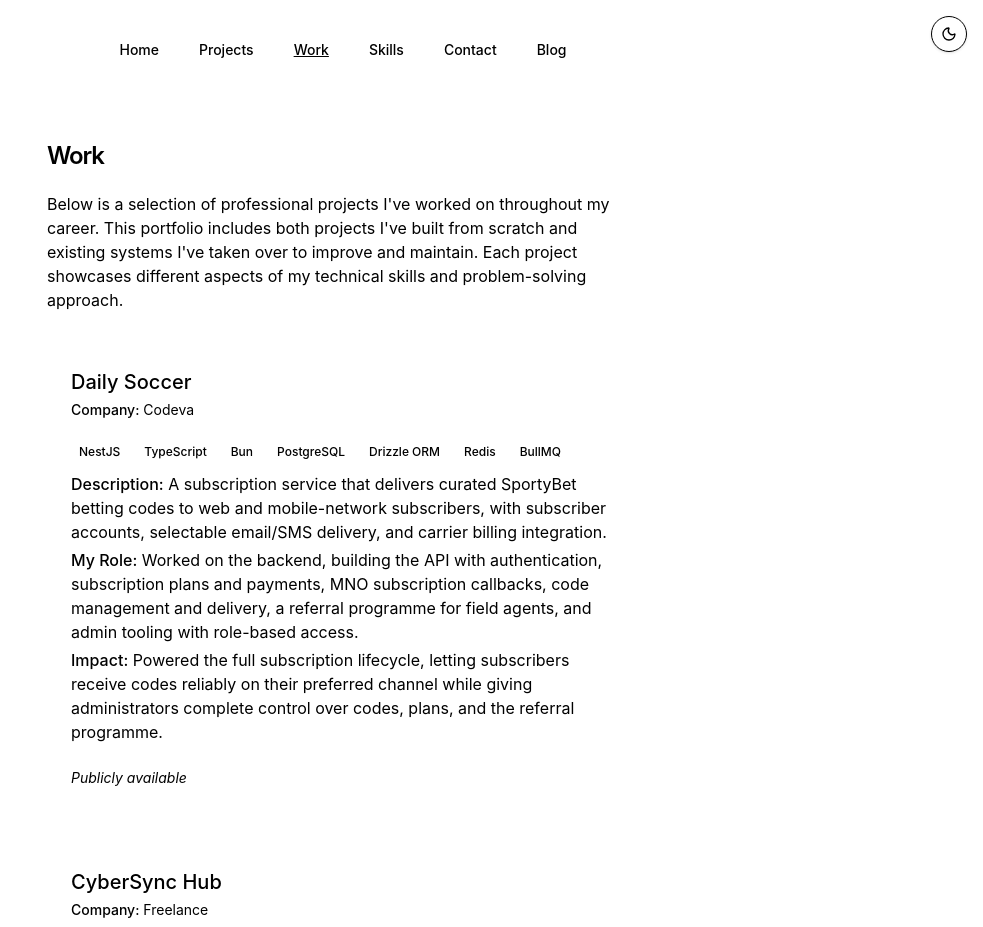
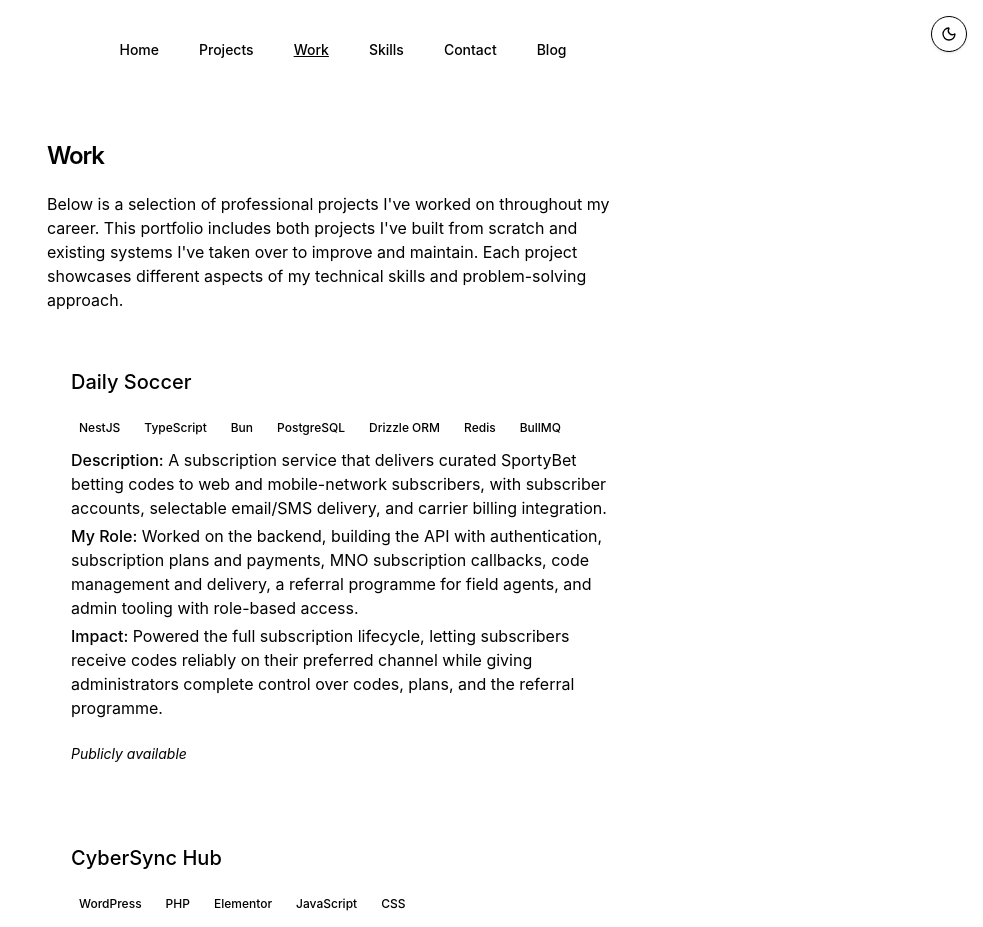
Before and after one commit to laurentcodes/laurent-portfolio-minimal, a Next.js app: page /work in a window 1280 px wide. Shown: the top 927 px of the page, without its empty margins (297-1280 px from the left). Built offline with nearby package versions, Linux system fonts and the light colour scheme.

Commit message:
feat: make company optional on work items and drop it from daily soccer and freelance projects

```diff
--- a/app/page.tsx
+++ b/app/page.tsx
@@ -17,6 +17,7 @@ export default function Page() {
   return (
     <section>
       <div className='p-6'>
+
         <div className='flex items-center gap-4 mb-6'>
           <Image
             src='/notion-face.png'
--- a/app/work/page.tsx
+++ b/app/work/page.tsx
@@ -18,7 +18,6 @@ export function generateMetadata(): Metadata {
 const workExperience = [
   {
     project: 'Daily Soccer',
-    company: 'Codeva',
     techStack: [
       'NestJS',
       'TypeScript',
@@ -38,7 +37,6 @@ const workExperience = [
   },
   {
     project: 'CyberSync Hub',
-    company: 'Freelance',
     techStack: ['WordPress', 'PHP', 'Elementor', 'JavaScript', 'CSS'],
     description:
       'A London-based cybersecurity consultancy offering cyber security consultancy, GRC advisory, managed security services, infrastructure services, and training programs for businesses and individuals.',
@@ -69,7 +67,6 @@ const workExperience = [
   },
   {
     project: 'Senator Wasiu Eshilokun Sanni',
-    company: 'Freelance',
     techStack: ['WordPress', 'PHP', 'JavaScript', 'CSS'],
     description:
       "The official website for Senator Wasiu Eshilokun Sanni, representing Lagos Central in Nigeria's 10th National Assembly, presenting his legislative platform and constituent services.",
@@ -81,7 +78,6 @@ const workExperience = [
   },
   {
     project: 'Gratitude & Light Candles',
-    company: 'Freelance',
     techStack: ['WordPress', 'PHP', 'JavaScript', 'CSS', 'Elementor'],
     description:
       'An e-commerce site for a candle brand showcasing their product catalog and enabling online purchases.',
--- a/components/pagination/WorkPagination.tsx
+++ b/components/pagination/WorkPagination.tsx
@@ -7,7 +7,7 @@ import PaginatedItems from './PaginatedItems';
 
 type WorkItem = {
 	project: string;
-	company: string;
+	company?: string;
 	techStack: string[];
 	description: string;
 	role: string;
@@ -41,9 +41,11 @@ export default function WorkPagination({
 					)}
 				</h2>
 
-				<p className='text-sm mt-1'>
-					<span className='font-medium'>Company:</span> {work.company}
-				</p>
+				{work.company ? (
+					<p className='text-sm mt-1'>
+						<span className='font-medium'>Company:</span> {work.company}
+					</p>
+				) : null}
 			</div>
 
 			<div className='flex flex-col space-y-3'>
```
